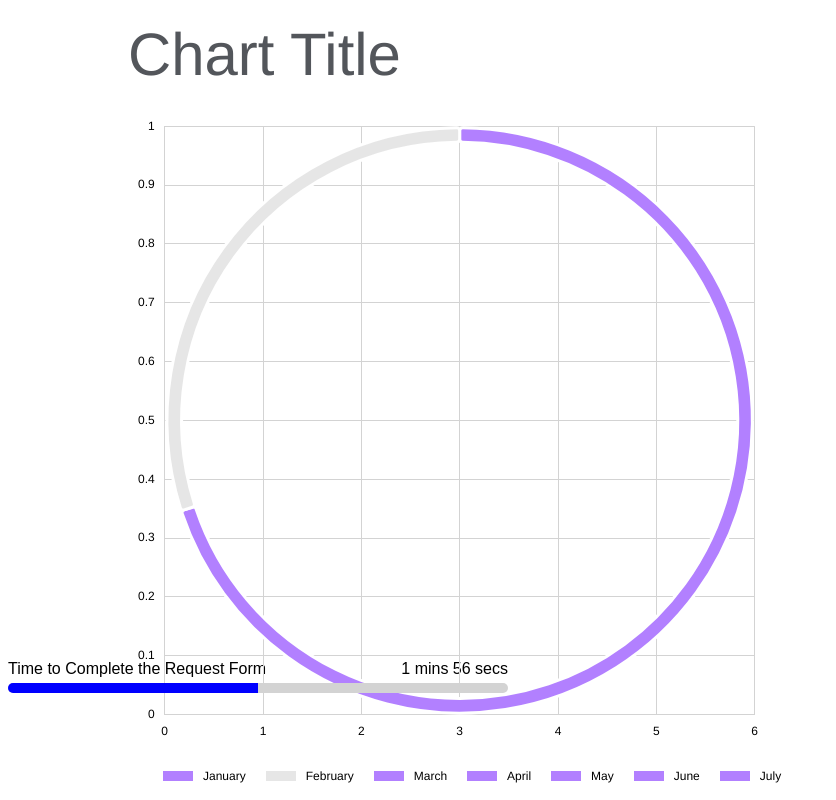
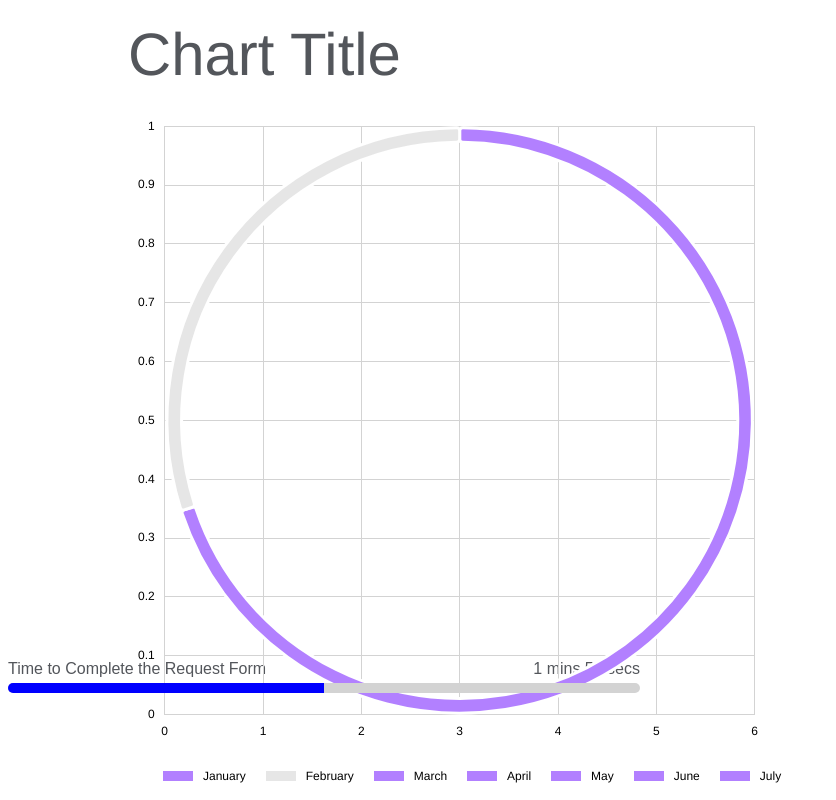
Before and after one commit to AntonVitamin/vitamin-charts-react, a React app: page / in a window 1280 px wide. Shown: the whole page, without its empty margins (0-836 px from the left). Built offline with nearby package versions, Linux system fonts and the light colour scheme.

Commit message:
Enhance ProgressBar component to accept props and style accordingly

```diff
--- a/src/App.jsx
+++ b/src/App.jsx
@@ -41,7 +41,7 @@ const App = () => {
   return (
     <div style={{backgroundColor: isDarkMode ? '#2C2D33' : '#FFF'}}>
       <ChartController chartConfig={chartConfig} isDarkMode={isDarkMode} />
-      <ProgressBar />
+      <ProgressBar percentage="50" color="blue" isDarkMode={isDarkMode} />
     </div>
   );
 };
--- a/src/components/metrics/ProgressBar/index.jsx
+++ b/src/components/metrics/ProgressBar/index.jsx
@@ -8,16 +8,16 @@ import {
   BackgroundDiv,
 } from './styles';
 
-const ProgressBar = () => {
+const ProgressBar = ({percentage, color, isDarkMode}) => {
   return (
     <MainContainer>
-      <TitleContainer>
+      <TitleContainer $isDarkMode={isDarkMode}>
         <span>Time to Complete the Request Form</span>
         <span>1 mins 56 secs</span>
       </TitleContainer>
       <ProgressBarContainer>
-        <ProgressDiv></ProgressDiv>
-        <BackgroundDiv></BackgroundDiv>
+        <ProgressDiv $percentage={percentage} $color={color}></ProgressDiv>
+        <BackgroundDiv $isDarkMode={isDarkMode}></BackgroundDiv>
       </ProgressBarContainer>
     </MainContainer>
   );
--- a/src/components/metrics/ProgressBar/styles.js
+++ b/src/components/metrics/ProgressBar/styles.js
@@ -5,13 +5,21 @@ export const MainContainer = styled.div`
   flex-direction: column;
   font-family: Abel, sans-serif;
   font-size: 16px;
-  width: 500px;
+  width: 50%;
 `;
 
 export const TitleContainer = styled.div`
   display: flex;
   justify-content: space-between;
   margin-bottom: 5px;
+
+  span {
+    color: ${({$isDarkMode}) => ($isDarkMode ? '#FFF' : '#53565b')};
+  }
+
+  & span:first-child {
+    margin-right: 10px;
+  }
 `;
 
 export const ProgressBarContainer = styled.div`
@@ -20,16 +28,17 @@ export const ProgressBarContainer = styled.div`
 `;
 
 export const ProgressDiv = styled.div`
-  background-color: blue;
+  background-color: ${({$color}) => $color};
   border-radius: 50px 0 0 50px;
   height: 10px;
   position: absolute;
-  width: 50%;
+  width: ${({$percentage}) => `${$percentage}%`};
   z-index: 10;
 `;
 
 export const BackgroundDiv = styled.div`
-  background-color: lightgrey;
+  background-color: ${({$isDarkMode}) =>
+    $isDarkMode ? 'darkgrey' : 'lightGrey'};
   border-radius: 50px;
   height: 10px;
   position: absolute;
```
